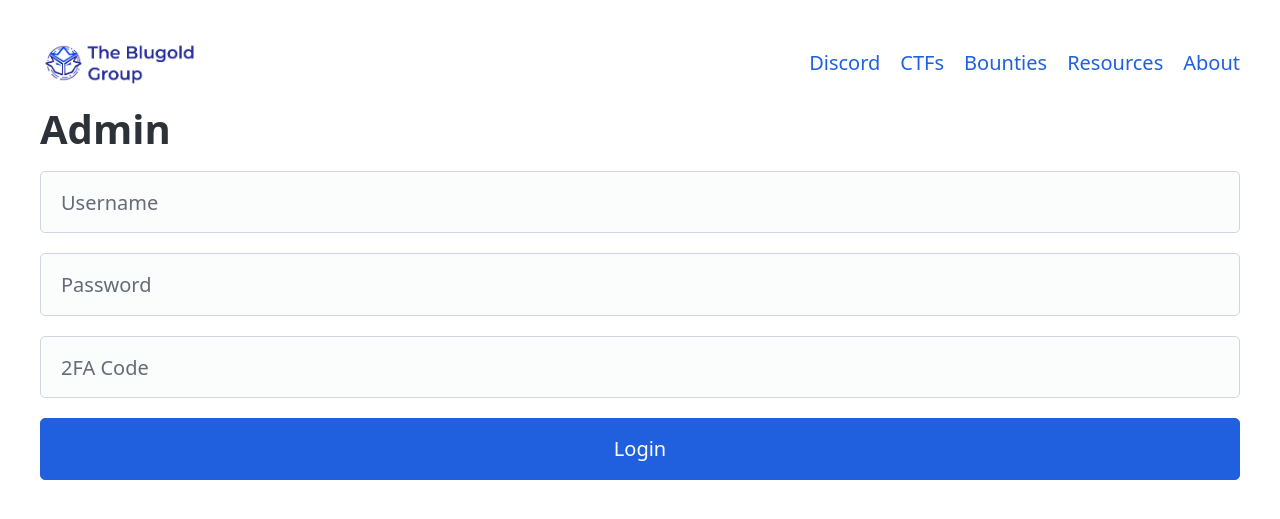
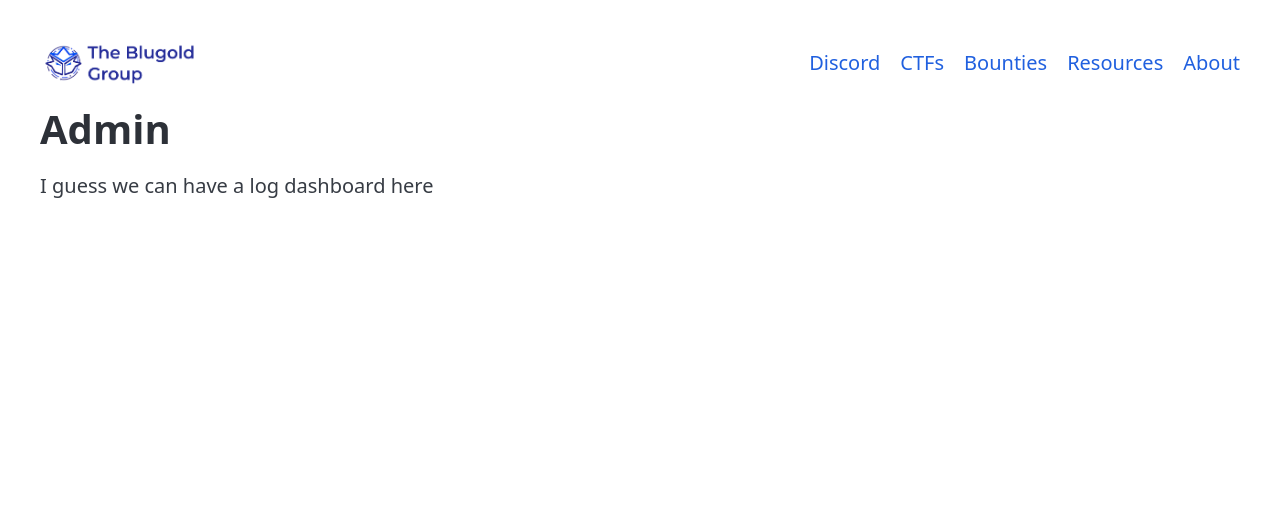
Before and after one commit to Blugold-Group/CTF_Scoreboard, a Flask app: page /admin in a window 1280 px wide. Shown: the top 519 px of the page. Run offline with Flask 3, Linux system fonts and the light colour scheme; the visitor is signed in with stand-in values (Sample User, id 1); data that the repository does not hold is empty.

Commit message:
Cleared /admin of form, removed redirects to /admin

```diff
--- a/app.py
+++ b/app.py
@@ -116,7 +116,7 @@ def add_user():
                  [username, hashed_password, otp_secret, lock_permissions, is_admin])  # Default user is not admin
 
         flash("User added successfully", "success")
-        return redirect(url_for('admin_dashboard'))
+        return redirect(url_for('dashboard'))
 
     return render_template("add_user.html")
 
@@ -164,7 +164,7 @@ def add_activity():
         points = request.form['points']
         query_db('INSERT INTO activities (name, points) VALUES (?, ?)', [name, points])
         flash("Activity added successfully", "success")
-        return redirect(url_for('admin_dashboard'))
+        return redirect(url_for('dashboard'))
 
     return render_template("add_activity.html")
 
@@ -191,7 +191,7 @@ def edit_user(user_id):
         new_password_hash = generate_password_hash(password)
         query_db('UPDATE users SET username = ?, password = ? WHERE id = ?', [username, new_password_hash, user_id])
         flash("User updated successfully", "success")
-        return redirect(url_for('admin_dashboard'))
+        return redirect(url_for('dashboard'))
 
     return render_template("edit_user.html", user=user_data)
 
--- a/templates/admin.html
+++ b/templates/admin.html
@@ -24,12 +24,9 @@
         </nav>
 
     <h1>Admin</h1>
-    <form method="POST">
-        <input type="text" name="username" placeholder="Username">
-        <input type="password" name="password" placeholder="Password">
-        <input type="text" name="otp" placeholder="2FA Code">
-        <button type="submit">Login</button>
-    </form>
+
+        I guess we can have a log dashboard here
+
     </main>
 </body>
 </html>
--- a/todo.txt
+++ b/todo.txt
@@ -14,7 +14,7 @@
 
 - Move code accross multiple files for code clarity
 
-- Add admin dashboard
+- Add admin dashboard - fix /admin
 
 - Add login logs
 
```
